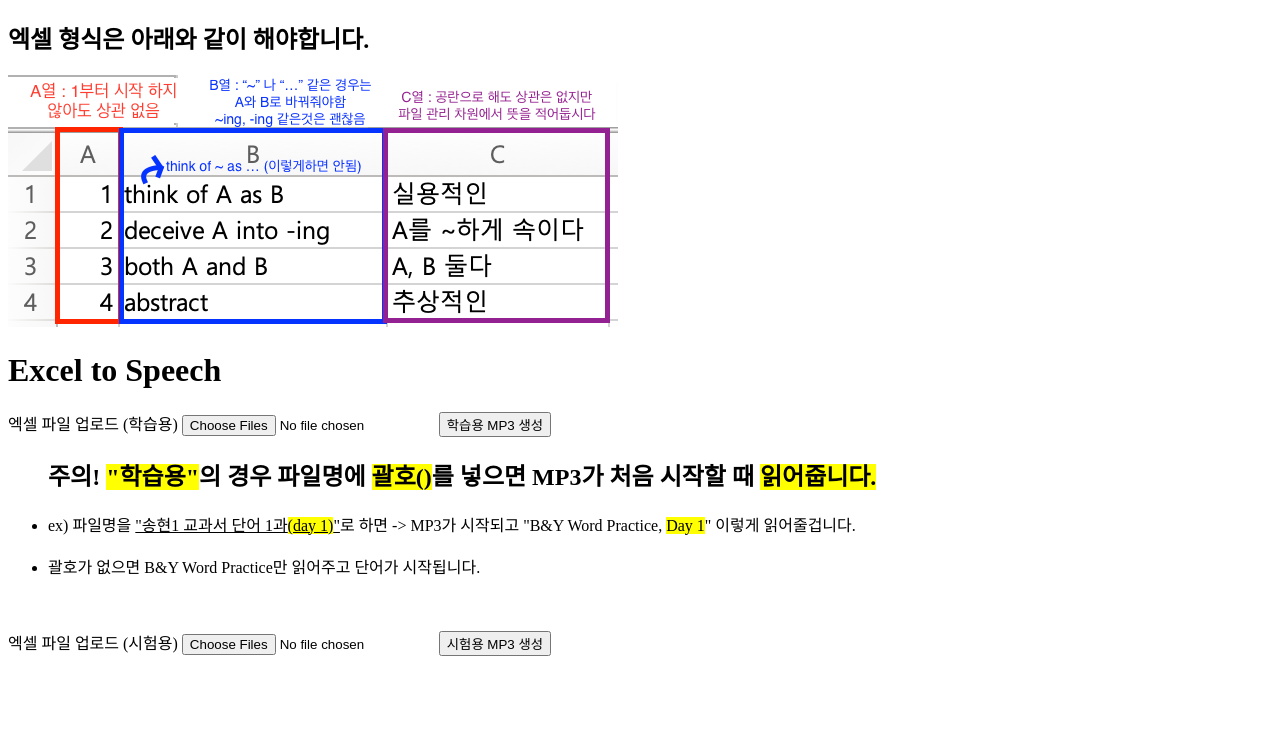
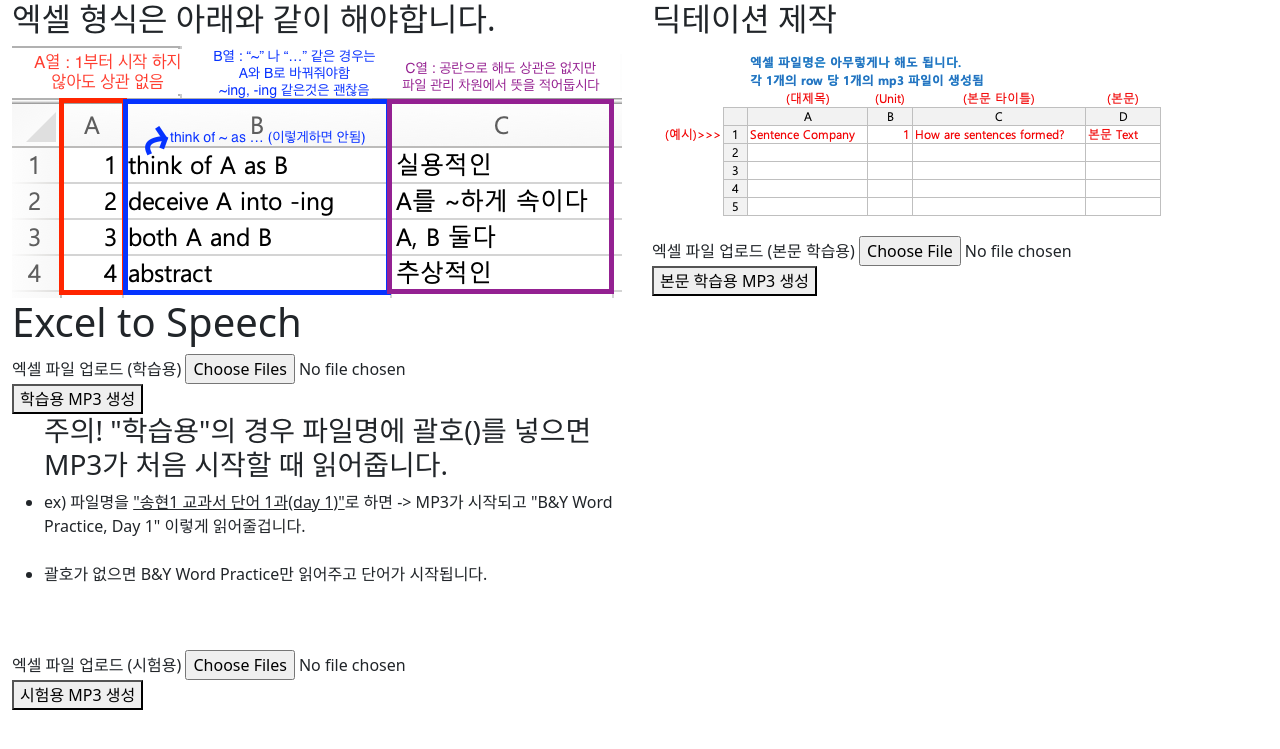
Before and after one commit to bnyid/pdfgod2, a Django app: page /word/ in a window 1280 px wide. Shown: the top 749 px of the page. Run offline with Django 5.2, Linux system fonts and the light colour scheme; parts of the project's set-up code (start-up, migrations or seed data) failed here and were passed over.

Commit message:
딕테이션 mp3파일 제작 추가

```diff
--- a/templates/wordgod.html
+++ b/templates/wordgod.html
@@ -3,12 +3,14 @@
 <html>
 <head>
     <title>Excel to Speech</title>
+    <!-- Bootstrap CSS -->
+    <link href="https://cdn.jsdelivr.net/npm/bootstrap@5.3.0/dist/css/bootstrap.min.css" rel="stylesheet" />
 </head>
-
+<div class = "d-flex justify-content-center">
+    <div class="container">
     <h2> 엑셀 형식은 아래와 같이 해야합니다.</h2>
 
     <img src="{% static 'images/excel_format.png' %}">
-
 
     <body>
         <h1>Excel to Speech</h1>
@@ -19,8 +21,8 @@
             <button type="submit">학습용 MP3 생성</button>
         </form>
 
-    <ul><h2>주의! <mark>"학습용"</mark>의 경우 파일명에 <mark>괄호()</mark>를 넣으면 MP3가 처음 시작할 때 <mark>읽어줍니다.</mark></h2>
-        <li>ex) 파일명을 <u>"송현1 교과서 단어 1과<mark>(day 1)</mark>"</u>로 하면 -> MP3가 시작되고 "B&Y Word Practice, <mark>Day 1</mark>" 이렇게 읽어줄겁니다. </li>
+        <ul><h3>주의! "학습용"의 경우 파일명에 괄호()를 넣으면 MP3가 처음 시작할 때 읽어줍니다.</h3>
+            <li>ex) 파일명을 <u>"송현1 교과서 단어 1과(day 1)"</u>로 하면 -> MP3가 시작되고 "B&Y Word Practice, Day 1" 이렇게 읽어줄겁니다. </li>
             <br>
             <li>괄호가 없으면 B&Y Word Practice만 읽어주고 단어가 시작됩니다.</li>
         </ul>
@@ -35,5 +37,17 @@
             <input type="file" id="file" name="file" multiple>
             <button type="submit">시험용 MP3 생성</button>
         </form>
+    </div>
+    <div class = "container">
+        <h2> 딕테이션 제작</h2>
+        <img src="{% static 'images/Dictation_설명.png' %}">
+        <form method="post" enctype="multipart/form-data" action="{% url 'for_text_study' %}">
+            {% csrf_token %}
+            <label for="file">엑셀 파일 업로드 (본문 학습용)</label>
+            <input type="file" id="file" name="file">
+            <button type="submit">본문 학습용 MP3 생성</button>
+        </form>
+    </div>
+</div>
 </body>
 </html>
--- a/wordgod/urls.py
+++ b/wordgod/urls.py
@@ -7,6 +7,7 @@ urlpatterns = [
     path('', wordgod_view, name='wordgod_view'),
     path('upload_for_study/', for_study, name='for_study'),
     path('upload_for_exam/', for_exam, name='for_exam'),
+    path('upload_for_text_study/', for_text_study, name='for_text_study')
 ]
 
 if settings.DEBUG:
--- a/wordgod/views.py
+++ b/wordgod/views.py
@@ -38,7 +38,7 @@ def ssml_text_to_speech(ssml_text, language_code, voice_name):
 
 
 
-def text_to_speech_with_google(text, language_code, voice_name, output_format="mp3"):
+def text_to_speech_with_google(text, language_code, voice_name, output_format="mp3", speaking_rate=1):
     client = texttospeech.TextToSpeechClient()
     # Google Cloud Text-to-Speech 클라이언트를 초기화합니다.
 
@@ -52,7 +52,8 @@ def text_to_speech_with_google(text, language_code, voice_name, output_format="m
     # 음성 합성을 위한 언어 코드와 음성 유형을 설정합니다.
 
     audio_config = texttospeech.AudioConfig(
-        audio_encoding=texttospeech.AudioEncoding.MP3
+        audio_encoding=texttospeech.AudioEncoding.MP3,
+        speaking_rate=speaking_rate
     )
     # 오디오 출력 형식을 MP3로 설정합니다.
 
@@ -274,3 +275,83 @@ def for_exam(request):
             os.remove(zip_path)
             return response
     return render(request, 'wordgod.html')
+
+
+
+
+def for_text_study(request):
+    if request.method == 'POST':
+        excel_file = request.FILES.get('file')
+        if not excel_file:
+            return HttpResponse("파일이 업로드되지 않았습니다.", status=400)
+
+        mp3_files = []
+
+        df = pd.read_excel(excel_file, header=None, converters={1: str})
+        df.columns = ['Title', 'Unit', 'Subtitle', 'Text']  # 필요에 맞게 컬럼명 수정
+
+        for index, row in df.iterrows():
+            title = row['Title']
+            unit = row['Unit']
+            subtitle = row['Subtitle']
+            text_to_read = row['Text']
+
+            # 오디오 앞부분 무음
+            combined_audio = AudioSegment.silent(duration=1500)
+
+            title_message = text_to_speech_with_google(f"{title}", language_code='en-US', voice_name='en-US-Wavenet-D')
+            combined_audio += title_message
+            combined_audio += AudioSegment.silent(duration=1000)
+
+            # Unit + subtitle message (=intro_message)
+            unit_message = text_to_speech_with_google(f"Unit {unit}", language_code='en-US', voice_name='en-US-Wavenet-D')
+            combined_audio += unit_message
+            combined_audio += AudioSegment.silent(duration=1000)
+
+            subtitle_message = text_to_speech_with_google(f"{subtitle}", language_code='en-US', voice_name='en-US-Wavenet-D', speaking_rate=0.8)
+            combined_audio += subtitle_message
+            combined_audio += AudioSegment.silent(duration=1000)
+
+            # 문자열 변환(예: '-ing' -> 'I.N.G' 등)
+            modified_text = text_to_read \
+                .replace('-ing', 'I.N.G') \
+                .replace('~ing', 'I.N.G') \
+                .replace('*', '') \
+                .replace('~', '')
+
+            audio_segment = text_to_speech_with_google(
+                modified_text,
+                language_code='en-US',  # 여기서는 영어로 가정
+                voice_name='en-US-Neural2-G',
+                speaking_rate=0.8
+            )
+
+            combined_audio += audio_segment
+            combined_audio += AudioSegment.silent(duration=1000)
+
+            # 마지막 사운드(딩동 소리 등)
+            dingdong_path = os.path.join(settings.BASE_DIR, 'static', 'sound', 'dingdong.mp3')
+            dingdong_sound = AudioSegment.from_file(dingdong_path, format="mp3")
+            combined_audio += dingdong_sound
+            combined_audio += AudioSegment.silent(duration=1500)
+
+            # mp3 파일 임시 저장
+            output_filename = f"{title}_Unit{unit}_{subtitle}.mp3"
+            output_path = os.path.join(tempfile.gettempdir(), output_filename)
+            combined_audio.export(output_path, format="mp3")
+            mp3_files.append(output_path)
+
+        # ZIP 파일 생성 및 반환
+        zip_path = tempfile.NamedTemporaryFile(delete=False, suffix=".zip").name
+        with zipfile.ZipFile(zip_path, 'w') as zipf:
+            for mp3_file in mp3_files:
+                zipf.write(mp3_file, os.path.basename(mp3_file))
+                os.remove(mp3_file)
+
+        with open(zip_path, 'rb') as f:
+            response = HttpResponse(f.read(), content_type='application/zip')
+            response['Content-Disposition'] = 'attachment; filename="output_본문학습용.zip"'
+            os.remove(zip_path)
+            return response
+
+    return render(request, 'wordgod.html')
```
Also changed, not shown: static/images/Dictation_설명.png (added). Lines whose indentation alone changed are shown as unchanged.
